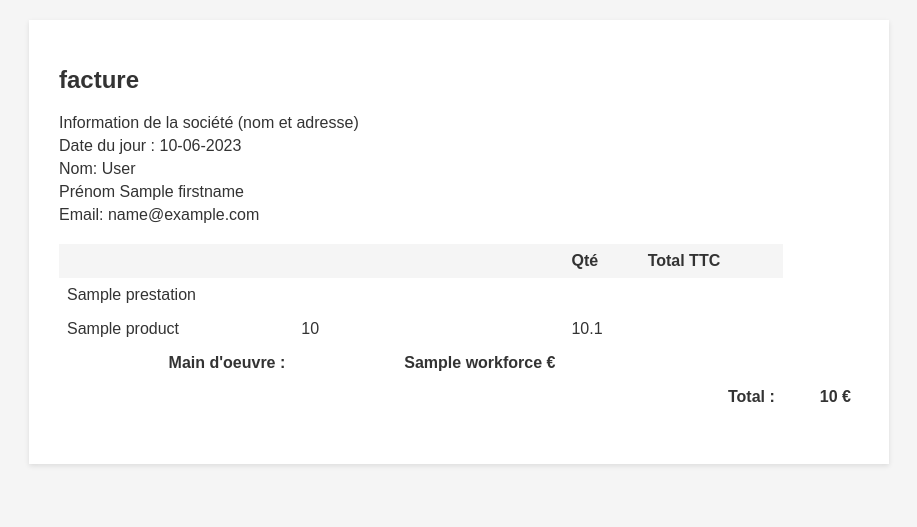
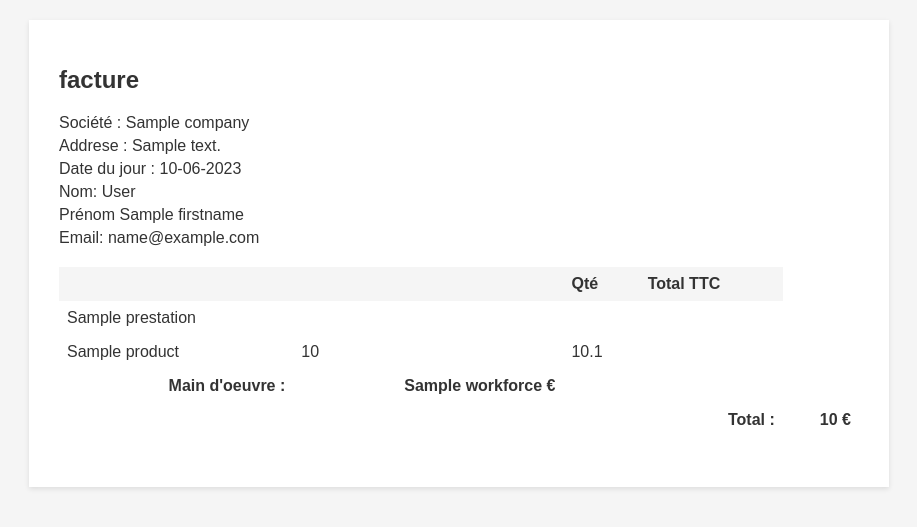
Before and after one commit to mhd-zaid/Challenge-S1, a Symfony app: template templates/back/pdf/invoice.html.twig in a window 1280 px wide. Shown: the top 527 px of the page, without its empty margins (181-1098 px from the left). Run offline with Twig, Linux system fonts and the light colour scheme; the template is opened without the code that fills it: most values are stand-ins (such as "Sample title", 1, 10 or a date in 2020); some libraries are stand-ins or nearby versions.

Commit message:
add company information

```diff
--- a/templates/back/invoice/show.html.twig
+++ b/templates/back/invoice/show.html.twig
@@ -55,7 +55,8 @@
     <div class="container">
         <h1>{{ 'invoice'|trans({},'invoice') }}</h1>
         <div class="info">
-            <p>{{ 'company information'|trans({}, 'invoice') }} : (nom et adresse)</p>
+            <p>Société : {{company.name}}</p>
+            <p>Addrese : {{company.address}}</p>
             <p>{{ 'today\'s date'|trans({}, 'invoice') }} : {{ "now"|date("d-m-Y") }}</p>
             <p>{{ 'lastname'|trans({}, 'invoice') }} : {{ customer.lastname }}</p>
             <p>{{ 'firstname'|trans({}, 'invoice') }} : {{ customer.firstname }}</p>
--- a/templates/back/pdf/estimate.html.twig
+++ b/templates/back/pdf/estimate.html.twig
@@ -57,7 +57,8 @@
     <div class="container">
         <h1>Devis</h1>
         <div class="info">
-            <p>Information de la société (nom et adresse)</p>
+            <p>Société : {{company.name}}</p>
+            <p>Addrese : {{company.address}}</p>
             <p>Date du jour : {{ "now"|date("d-m-Y") }}</p>
             <p>Validity Date: {{ estimate.getValidityDate()|date('d-m-Y') }}</p>
             <p>Nom: {{ customer.lastname }}</p>
--- a/templates/back/pdf/invoice.html.twig
+++ b/templates/back/pdf/invoice.html.twig
@@ -57,7 +57,8 @@
     <div class="container">
         <h1>facture</h1>
         <div class="info">
-            <p>Information de la société (nom et adresse)</p>
+            <p>Société : {{company.name}}</p>
+            <p>Addrese : {{company.address}}</p>
             <p>Date du jour : {{ "now"|date("d-m-Y") }}</p>
             <p>Nom: {{ customer.lastname }}</p>
             <p>Prénom {{ customer.firstname }}</p>
--- a/templates/back/product/index.html.twig
+++ b/templates/back/product/index.html.twig
@@ -9,7 +9,6 @@
     <table>
         <thead>
             <tr>
-                <th scope="col">Id</th>
                 <th scope="col">Title</th>
                 <th scope="col">Quantity</th>
                 <th scope="col">Total_ht</th>
```
